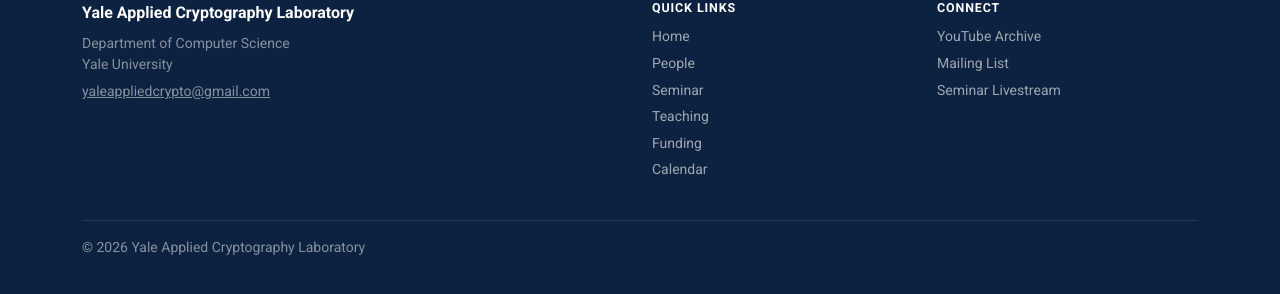
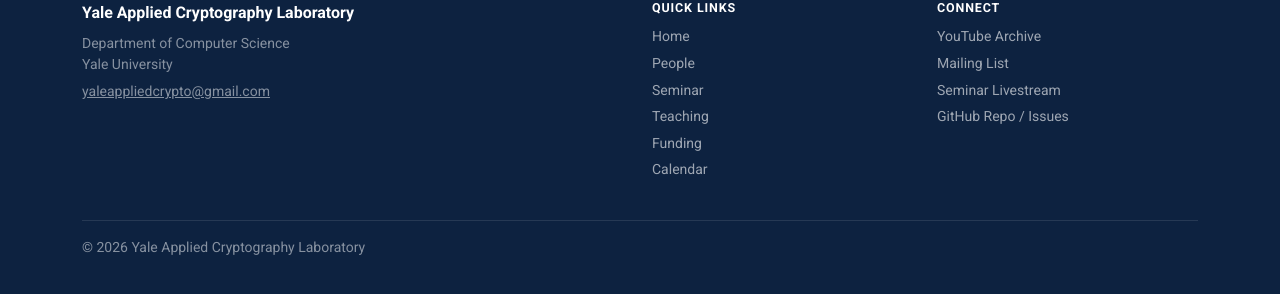
Before and after one commit to yale-acl/yacl-website, a Jekyll site: the page built from index.md, in a window 1280 px wide and 900 px high, scrolled down 1817 px. Shown: the part 594-888 px from the top of the window. Built offline with Jekyll 4.4.1, drawn with Linux system fonts in a browser that asks for light colours.

Commit message:
Add GitHub repo link to footer

```diff
--- a/_includes/footer.html
+++ b/_includes/footer.html
@@ -20,6 +20,7 @@
           <li><a href="{{ site.youtube_archive }}" target="_blank" rel="noopener" class="footer-link">YouTube Archive</a></li>
           <li><a href="{{ site.mailing_list }}" target="_blank" rel="noopener" class="footer-link">Mailing List</a></li>
           <li><a href="{{ site.zoom_link }}" target="_blank" rel="noopener" class="footer-link">Seminar Livestream</a></li>
+          <li><a href="https://github.com/yale-acl/yacl-website" target="_blank" rel="noopener" class="footer-link">GitHub Repo / Issues</a></li>
         </ul>
       </div>
     </div>
```
